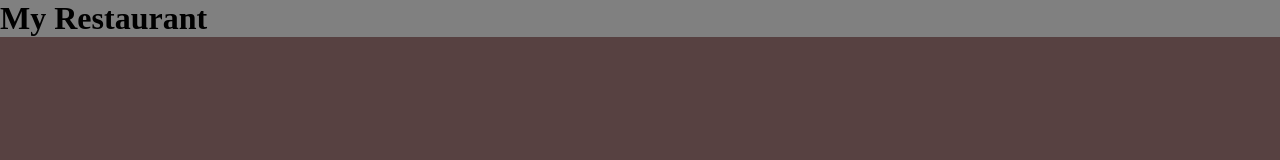
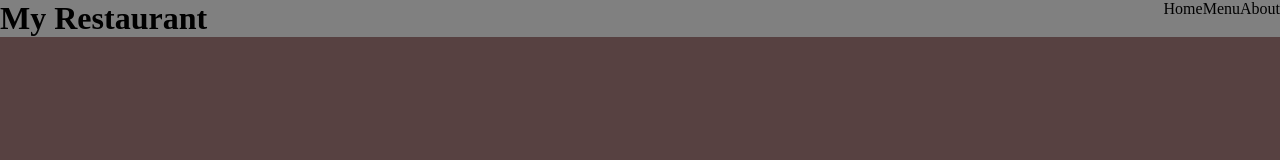
Before and after one commit to wsa138/restaurant-page, a plain HTML site: page index.html in a window 1280 px wide. Shown: the top 160 px of the page. Drawn offline with Linux system fonts and the light colour scheme.

Commit message:
Created nav bar. Cleaned up code. Began styling nav bar.

```diff
--- a/main.js
+++ b/main.js
@@ -1 +1 @@
-(()=>{"use strict";const e="this is a test";!function(){const e=document.getElementById("content"),n=document.createElement("header");n.id="pageHeader",e.appendChild(n);const t=document.createElement("section");t.id="infoSection",e.appendChild(t);const o=document.createElement("footer");o.id="pageFooter",e.appendChild(o);const c=document.createElement("h1");c.id="name",c.innerHTML="My Restaurant",n.appendChild(c);const d=document.createElement("h3");d.id="hoursTitle",d.innerHTML="Hours",o.appendChild(d);const a=document.createElement("p");a.id="hoursText",a.innerHTML="Tues - Sat: 11:30 am - 10:00 pm </br>\n        Sunday: 3:00 pm - 9:30 pm</br>\n        Monday: Closed",o.appendChild(a);const i=document.createElement("h3");i.id="contactTitle",i.innerHTML="Contact",o.appendChild(i);const r=document.createElement("p");r.id="contactText",r.innerHTML="914-555-5555</br>\n        inro@myrestaurant.com</br>\n        724 Cambridge Place, Faketown, PA",o.appendChild(r)}(),console.log(e),quickAbout.innerHTML=e})();
+(()=>{"use strict";!function(){const e=document.getElementById("content"),n=document.createElement("header");n.id="pageHeader",e.appendChild(n);const t=document.createElement("section");t.id="infoSection",e.appendChild(t);const d=document.createElement("footer");d.id="pageFooter",e.appendChild(d);const a=document.createElement("h1");a.id="name",a.innerHTML="My Restaurant",n.appendChild(a);const o=document.createElement("h3");o.id="hoursTitle",o.innerHTML="Hours",d.appendChild(o);const c=document.createElement("p");c.id="hoursText",c.innerHTML="Tues - Sat: 11:30 am - 10:00 pm </br>\n        Sunday: 3:00 pm - 9:30 pm</br>\n        Monday: Closed",d.appendChild(c);const i=document.createElement("h3");i.id="contactTitle",i.innerHTML="Contact",d.appendChild(i);const r=document.createElement("p");r.id="contactText",r.innerHTML="914-555-5555</br>\n        inro@myrestaurant.com</br>\n        724 Cambridge Place, Faketown, PA",d.appendChild(r);const m=document.createElement("nav");m.id="navTabs",n.appendChild(m);const p=document.createElement("a");p.id="homeTab",p.innerHTML="Home",p.type="radio",m.appendChild(p);const l=document.createElement("a");l.id="menuTab",l.innerHTML="Menu",m.appendChild(l);const u=document.createElement("a");u.id="aboutTab",u.innerHTML="About",m.appendChild(u)}()})();
--- a/style.css
+++ b/style.css
@@ -15,7 +15,9 @@
 
 #pageHeader {
     background-color: grey;
-
+    display: flex;
+    flex-wrap: wrap;
+    justify-content: space-between;
 }
 
 #infoSection {
@@ -31,3 +33,7 @@
     flex-wrap: wrap;
     align-content: space-around;
 }
+
+#navTabs {
+    length: 5em;
+}
```
Also changed, not shown: index.html (+3 -0 lines).
